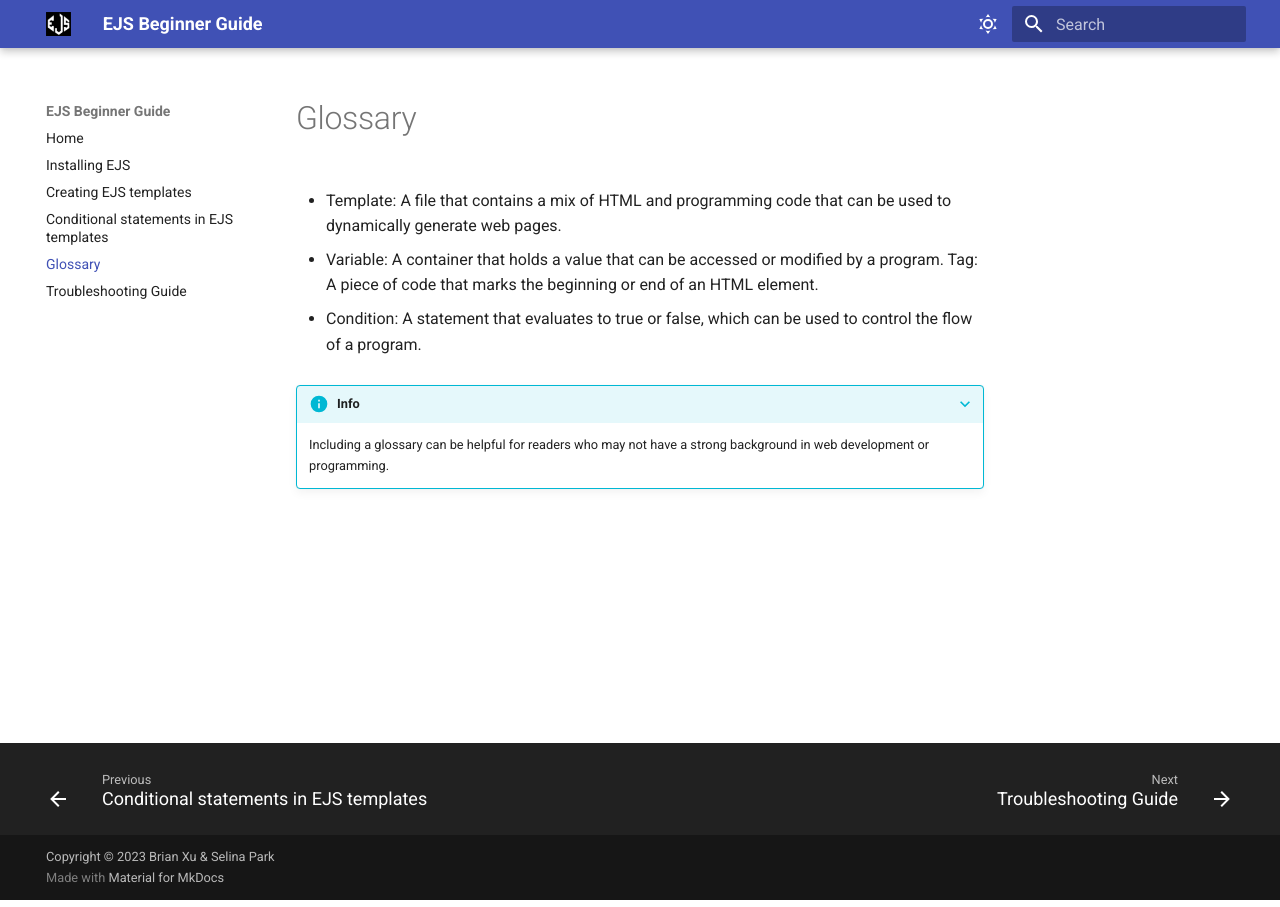
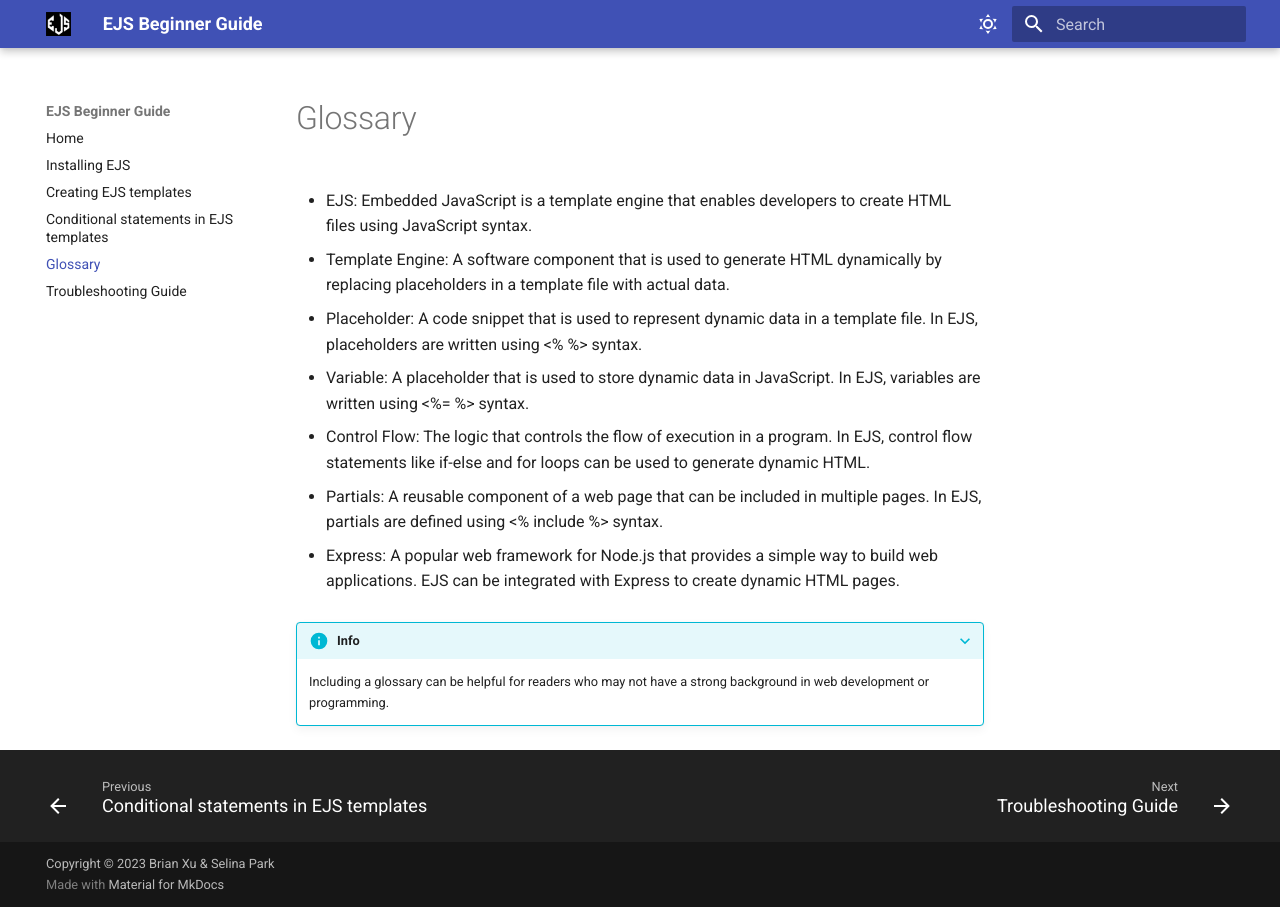
Before and after one commit to M1xckk/Comm-Docs-Test, an MkDocs documentation site: the page built from docs/Glossary.md, in a window 1280 px wide. Built offline with MkDocs 1.6.1 and Material for MkDocs 9.7.7, drawn with Linux system fonts in a browser that asks for light colours.

Commit message:
fixed some code positions in task 1 and task 2, also add more info in glossary

```diff
--- a/docs/Glossary.md
+++ b/docs/Glossary.md
@@ -1,9 +1,16 @@
-* Template: A file that contains a mix of HTML and programming code that can be used to dynamically generate web pages.
+* EJS: Embedded JavaScript is a template engine that enables developers to create HTML files using JavaScript syntax.
 
-* Variable: A container that holds a value that can be accessed or modified by a program.
-Tag: A piece of code that marks the beginning or end of an HTML element.
+* Template Engine: A software component that is used to generate HTML dynamically by replacing placeholders in a template file with actual data.
 
-* Condition: A statement that evaluates to true or false, which can be used to control the flow of a program.
+* Placeholder: A code snippet that is used to represent dynamic data in a template file. In EJS, placeholders are written using <% %> syntax.
+
+* Variable: A placeholder that is used to store dynamic data in JavaScript. In EJS, variables are written using <%= %> syntax.
+
+* Control Flow: The logic that controls the flow of execution in a program. In EJS, control flow statements like if-else and for loops can be used to generate dynamic HTML.
+
+* Partials: A reusable component of a web page that can be included in multiple pages. In EJS, partials are defined using <% include %> syntax.
+
+* Express: A popular web framework for Node.js that provides a simple way to build web applications. EJS can be integrated with Express to create dynamic HTML pages.
 
 ???+ Info
       Including a glossary can be helpful for readers who may not have a strong background in web development or programming.
```
Also changed, not shown: docs/task1.md (+2 -2 lines), docs/task2.md (+1 -1 lines).
